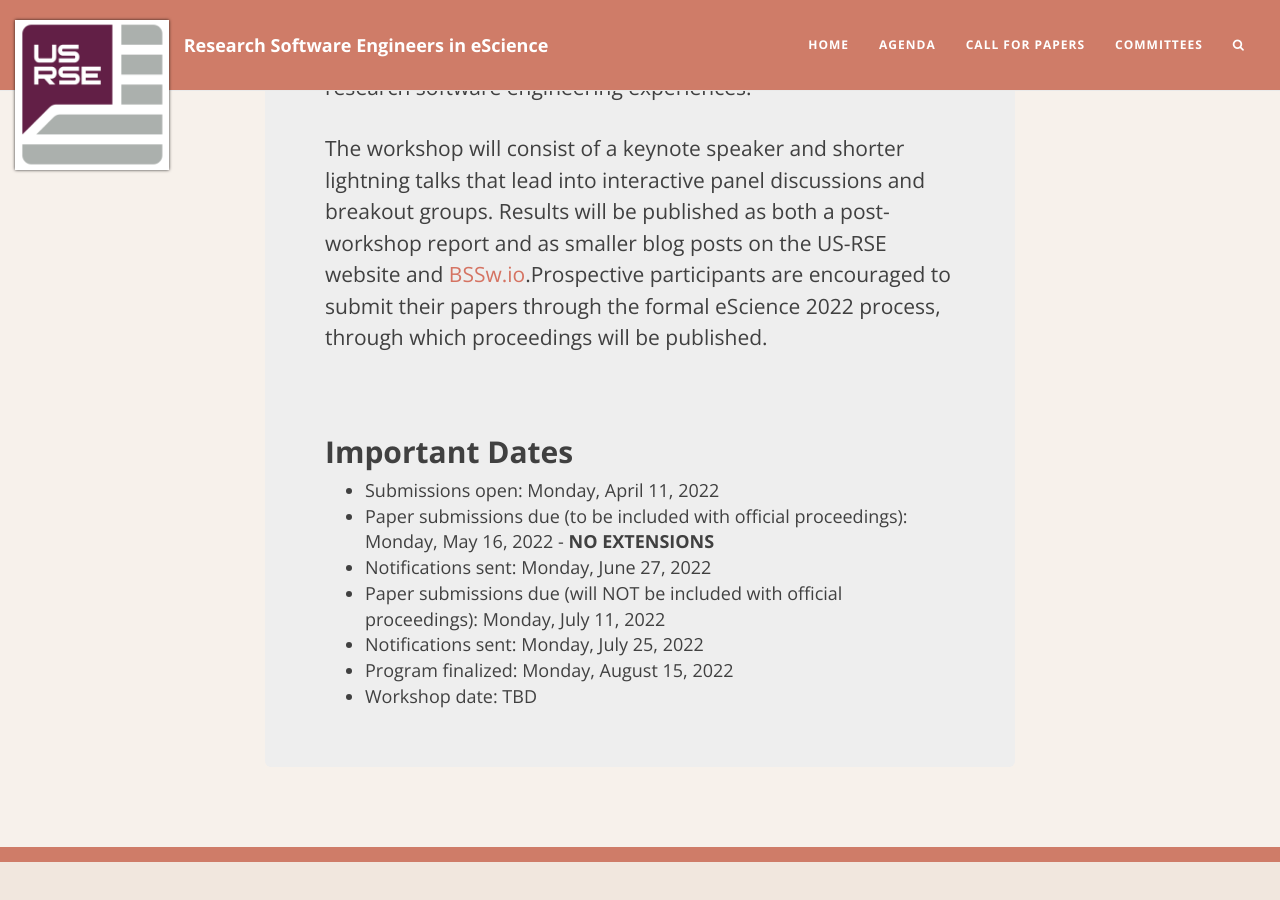
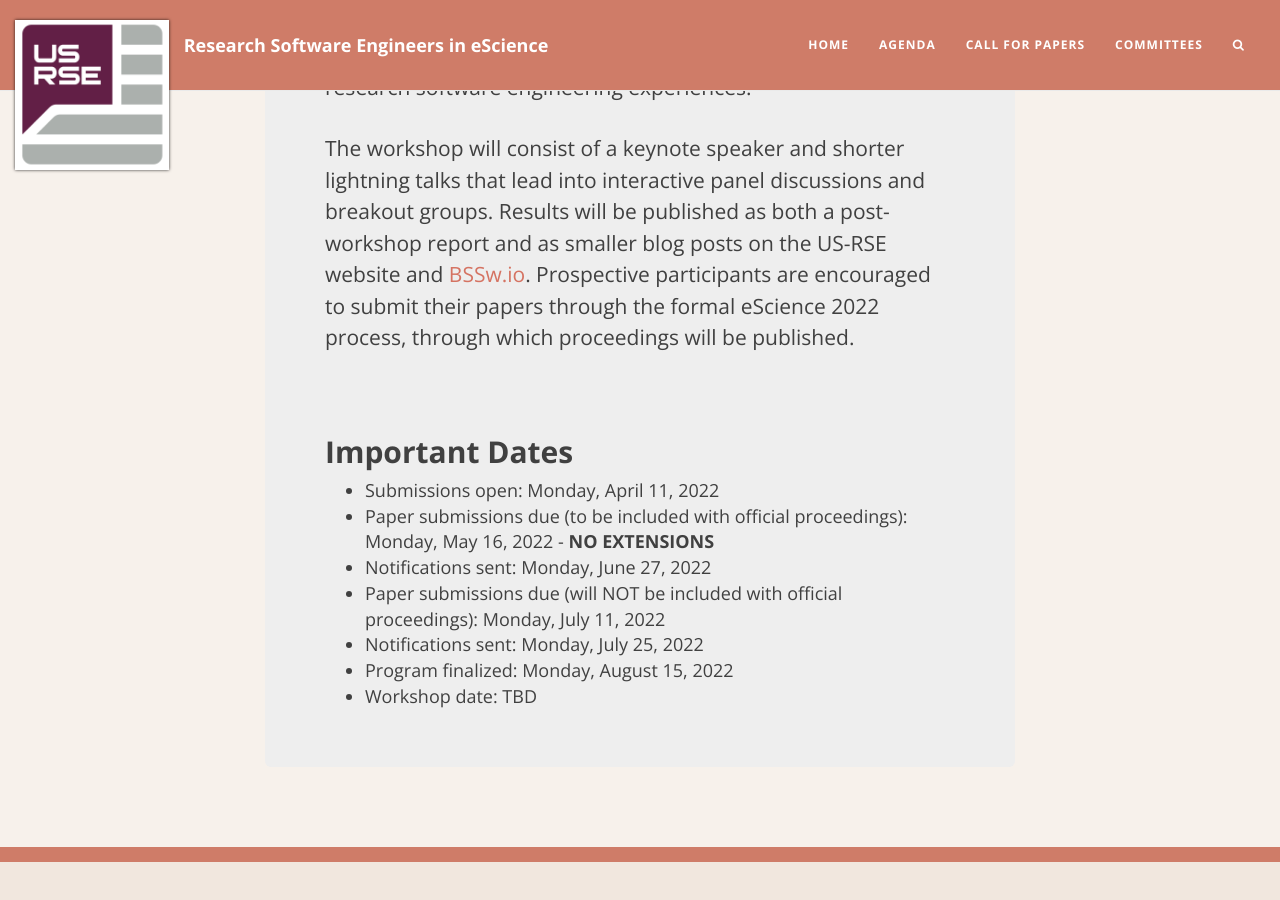
Before and after one commit to USRSE/rse-escience-2022, a Jekyll site: the page built from index.html, in a window 1280 px wide and 900 px high, scrolled down 632 px. Built offline with Jekyll 4.4.1, drawn with Linux system fonts in a browser that asks for light colours; nearby versions of some CDN libraries; the list of posts is cut into pages by our own code.

Commit message:
line breaks for change tracking
case of name
missing space after .

```diff
--- a/index.html
+++ b/index.html
@@ -1,6 +1,6 @@
 ---
 layout: page
-title: Research Software Engineers in eScience (RSE-ESCIENCE-2022)
+title: Research Software Engineers in eScience (RSE-eScience-2022)
 subtitle: Stories of Application of RSE Expertise to Scientific Research
 use-site-title: true
 fb-img:
@@ -14,11 +14,19 @@
   </center></h2>
 
   <p>
-  Research Software Engineers (RSEs) bridge the gap between traditional software engineering and domain science research. These developers have a unique combination of skills to combine expertise in software development with a deep understanding of the scientific field for which software is being written.
+  Research Software Engineers (RSEs) bridge the gap between traditional software engineering and domain science research.
+  These developers have a unique combination of skills to combine expertise in software development with a deep understanding
+  of the scientific field for which software is being written.
   <p>
-  This workshop will present RSE contributions to scientific research through a series of talks that explore scientific project needs, how access to RSEs made the project successful, and how this work can be applied to future scientific research efforts. The workshop will be of interest to existing RSEs, potential RSEs, domain scientists, and software developers who want to understand the lessons from both good and bad research software engineering experiences.
+  This workshop will present RSE contributions to scientific research through a series of talks that explore scientific project needs,
+  how access to RSEs made the project successful, and how this work can be applied to future scientific research efforts. The workshop
+  will be of interest to existing RSEs, potential RSEs, domain scientists, and software developers who want to understand the lessons
+  from both good and bad research software engineering experiences.
   <p>
-  The workshop will consist of a keynote speaker and shorter lightning talks that lead into interactive panel discussions and breakout groups. Results will be published as both a post-workshop report and as smaller blog posts on the US-RSE website and <a href='https://bssw.io/'>BSSw.io</a>.Prospective participants are encouraged to submit their papers through the formal eScience 2022 process, through which proceedings will be published.
+  The workshop will consist of a keynote speaker and shorter lightning talks that lead into interactive panel discussions and
+  breakout groups. Results will be published as both a post-workshop report and as smaller blog posts on the US-RSE website and
+  <a href='https://bssw.io/'>BSSw.io</a>. Prospective participants are encouraged to submit their papers through the formal
+  eScience 2022 process, through which proceedings will be published.
   <p>
 
   <br>
```
